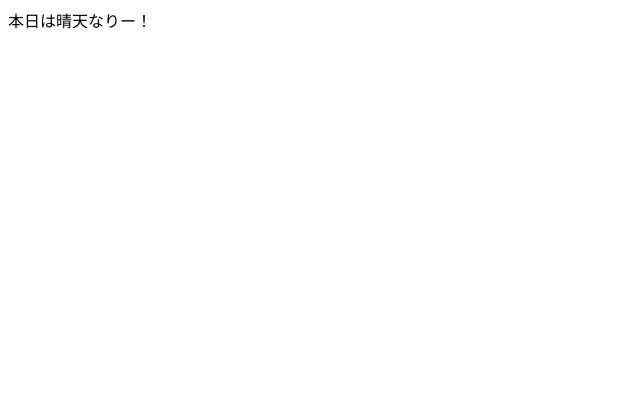
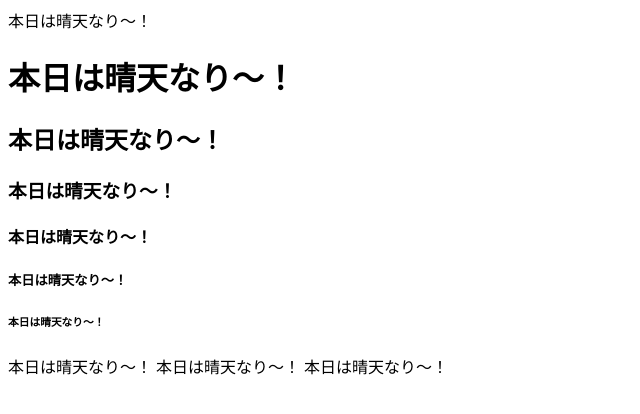
Before and after one commit to s16008/html5.1201, a plain HTML site: page index.html in a window 1280 px wide. Shown: the whole page, without its empty margins (0-640 px from the left). Drawn offline with Linux system fonts and the light colour scheme.

Commit message:
headingを追加

```diff
--- a/index.html
+++ b/index.html
@@ -8,6 +8,15 @@
 			<![endif]-->
 	</head>
 	<body>
-		本日は晴天なりー！
+		本日は晴天なり〜！
+		<h1>本日は晴天なり〜！</h1>
+		<h2>本日は晴天なり〜！</h2>
+		<h3>本日は晴天なり〜！</h3>
+		<h4>本日は晴天なり〜！</h4>
+		<h5>本日は晴天なり〜！</h5>
+		<h6>本日は晴天なり〜！</h6>
+		本日は晴天なり〜！
+		本日は晴天なり〜！
+		本日は晴天なり〜！
 	</body>
 </html>
```
